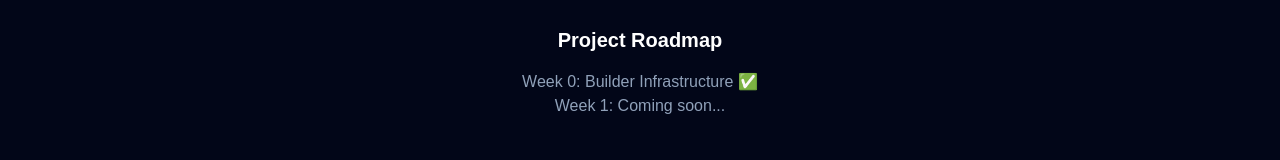
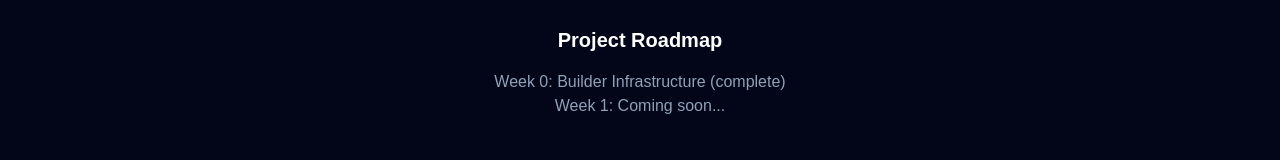
Before and after one commit to yosoylacatarina-cmyk/builder-infrastructure-mich, a Next.js app: page / in a window 1280 px wide. Shown: the part 549-709 px from the top of the page. Built offline with nearby package versions, Linux system fonts and the light colour scheme.

Commit message:
Update page.tsx
Fix roadmap emoji for deployment

```diff
--- a/app/page.tsx
+++ b/app/page.tsx
@@ -37,7 +37,7 @@ export default function Home() {
       </section>
       <section className="mt-12 text-center px-6 pb-12">
         <h2 className="text-xl font-bold text-white mb-4">Project Roadmap</h2>
-        <p className="text-slate-400">Week 0: Builder Infrastructure ✅</p>
+        <p className="text-slate-400">Week 0: Builder Infrastructure (complete) </p>
         <p className="text-slate-400">Week 1: Coming soon...</p>
       </section>
 
```
